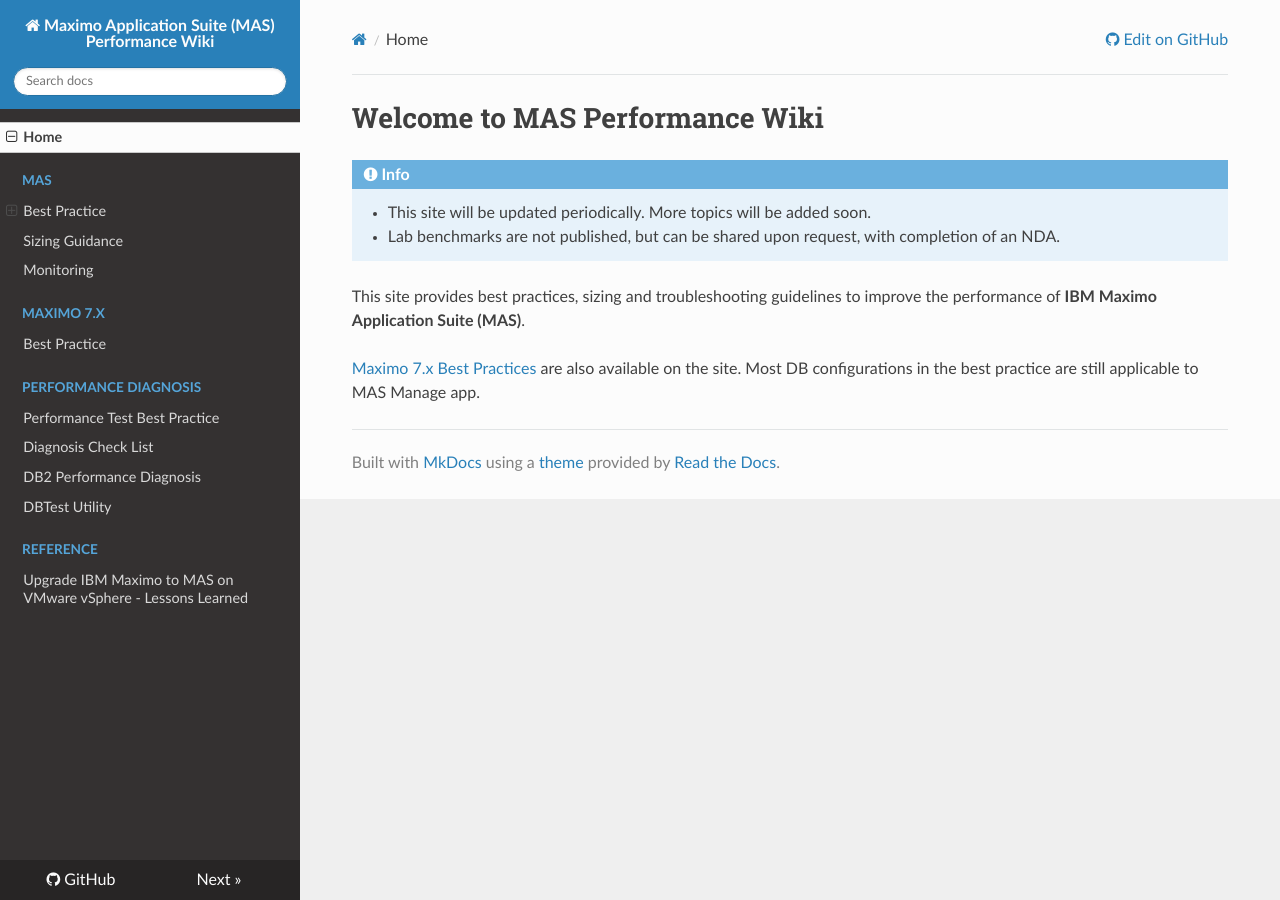
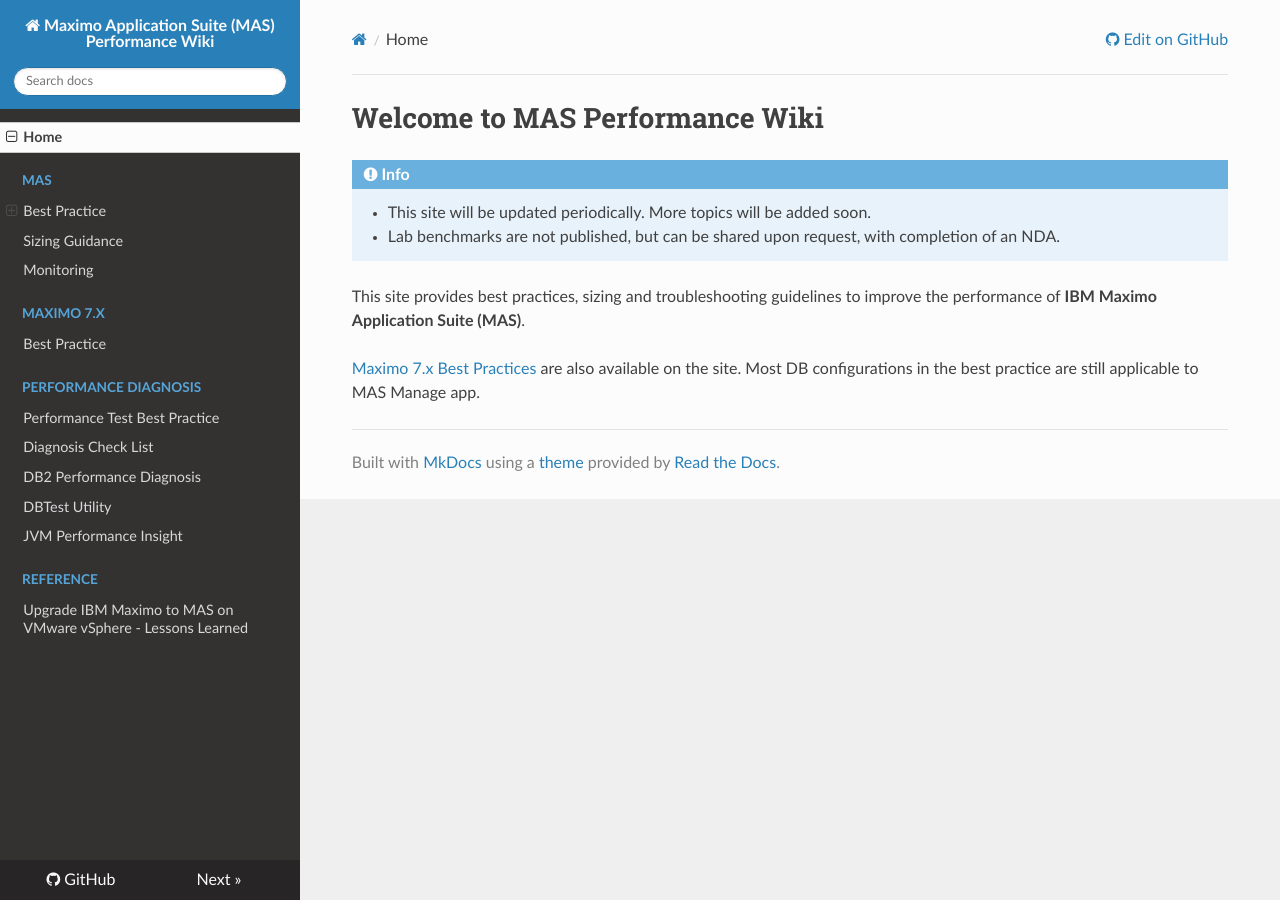
Before and after one commit to ibm-mas/mas-performance, an MkDocs documentation site: the page built from docs/index.md, in a window 1280 px wide. Built offline with MkDocs 1.6.1, drawn with Linux system fonts in a browser that asks for light colours; nearby versions of some CDN libraries.

Commit message:
[patch] update mkdocs.yml

```diff
--- a/mkdocs.yml
+++ b/mkdocs.yml
@@ -31,6 +31,7 @@
     - 'Diagnosis Check List': pd/checklist.md
     - 'DB2 Performance Diagnosis': pd/db2-performance-diagnosis.md
     - 'DBTest Utility': pd/dbtest.md
+    - 'JVM Performance Insight': pd/jvm-performance-insight.md
   - 'Reference':
     - 'Upgrade IBM Maximo to MAS on VMware vSphere - Lessons Learned': https://github.com/zxue/upgrade-ibm-maximo-to-mas-on-vsphere
 
```
